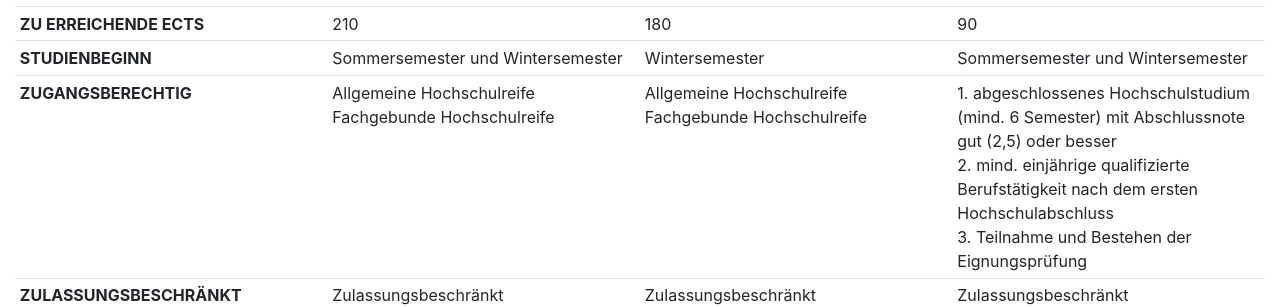
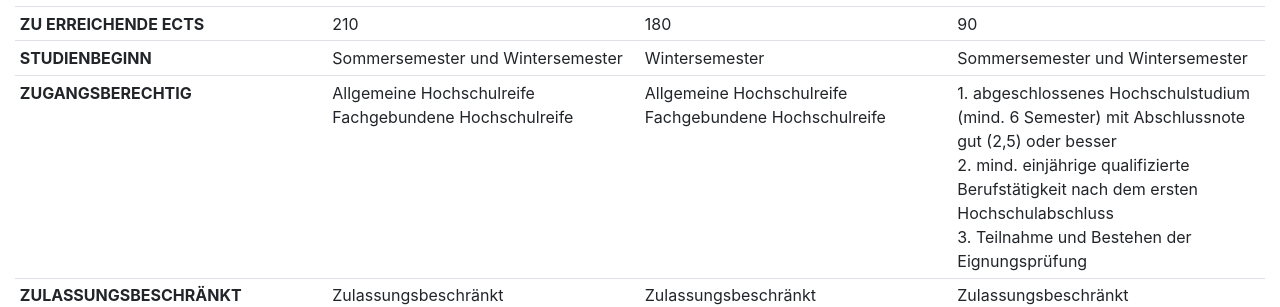
Before and after one commit to tgermer/stg, a Jekyll site: the page built from vergleichen.html, in a window 1280 px wide and 900 px high. Shown: the part 346-653 px from the top of the window. Built offline with Jekyll 4.4.1, drawn with Linux system fonts in a browser that asks for light colours.

Commit message:
Rechtschreibung

```diff
--- a/_data/stg.yaml
+++ b/_data/stg.yaml
@@ -120,7 +120,7 @@
   ## Formale Voraussetzungen
   hzb:
     - Allgemeine Hochschulreife
-    - Fachgebunde Hochschulreife
+    - Fachgebundene Hochschulreife
   zulassungs_beschraenkt: true
   eignungs_pruefung:
   vor_praxis:
@@ -217,7 +217,7 @@
   ## Formale Voraussetzungen
   hzb:
     - Allgemeine Hochschulreife
-    - Fachgebunde Hochschulreife
+    - Fachgebundene Hochschulreife
   zulassungs_beschraenkt: true
   eignungs_pruefung:
     - Eignungsprüfung (1. Teil)
@@ -234,7 +234,7 @@
   interessen:
     bringt_mit:
       - Allgemeine Hochschulreife
-      - Fachgebunde Hochschulreife
+      - Fachgebundene Hochschulreife
     hat_spass:
       - technischen Vorgängen und logischem Denken und Handeln
     kaempft:
```
